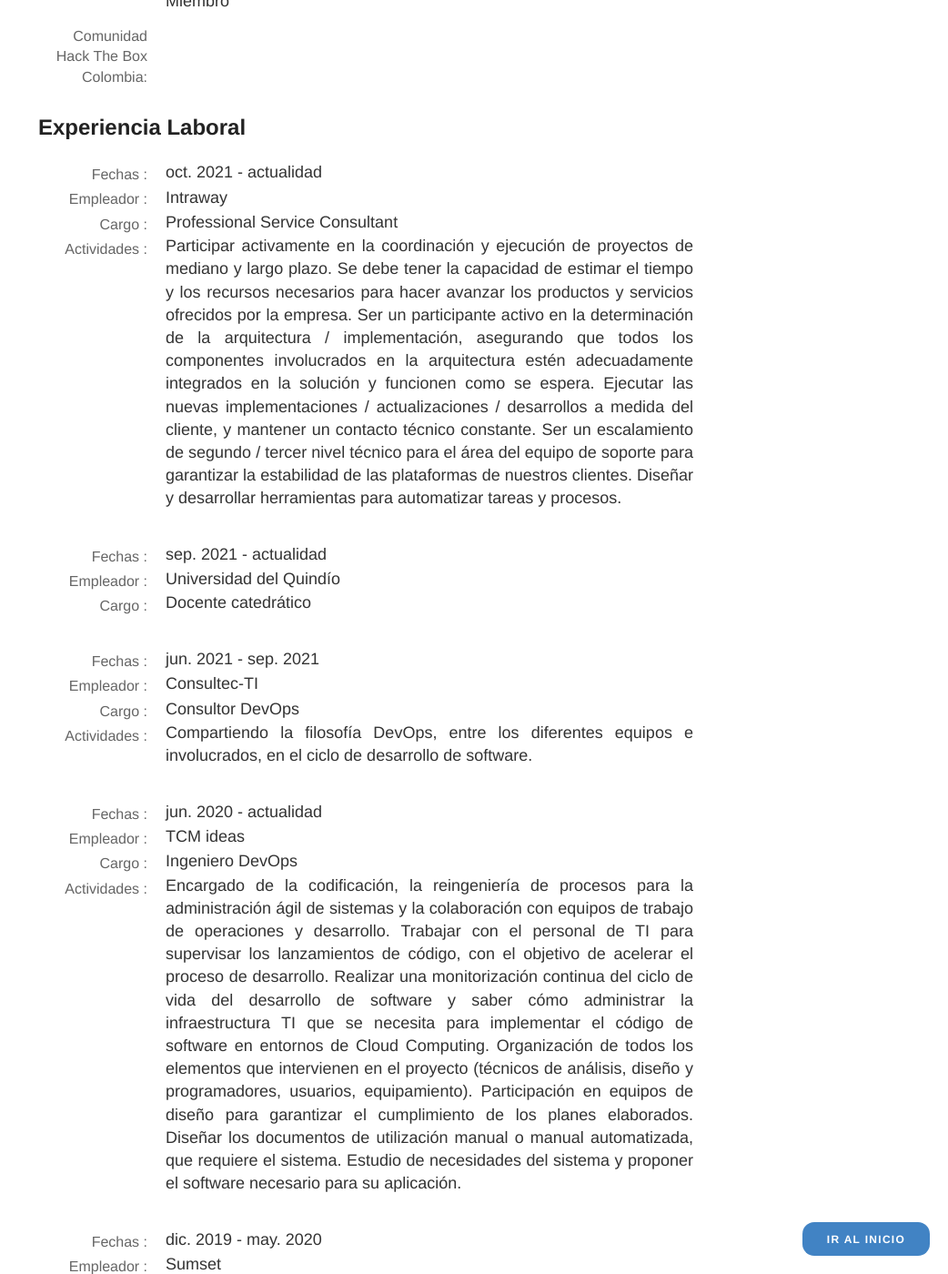
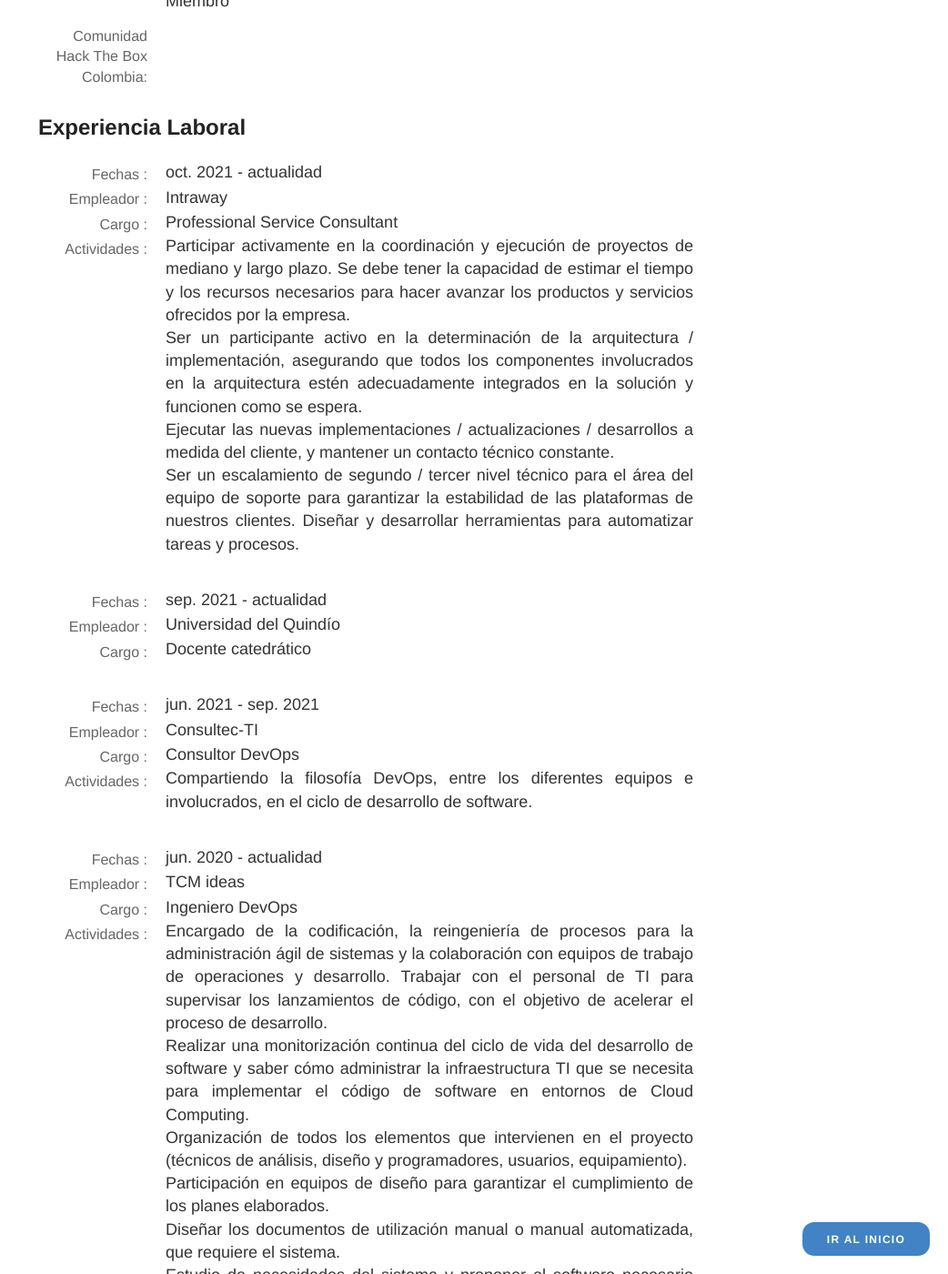
Before and after one commit to jsgiraldoh/jsgiraldoh.github.io, a Jekyll site: the page built from perfil.md, in a window 1280 px wide and 1400 px high, scrolled down 1031 px. Shown: the whole window at 91% size, without its empty margins (238-1280 px from the left). Built offline with Jekyll 4.4.1, drawn with Linux system fonts in a browser that asks for light colours; nearby versions of some CDN libraries; a script that is not in the unit is left out; some of the changed text lies outside the part shown.

Commit message:
perfil+++

```diff
--- a/perfil.md
+++ b/perfil.md
@@ -109,9 +109,9 @@
 		</tr>
 			<td class="profile-table-header">Actividades :</td>
 			<td class="profile-table-info">
-				Participar activamente en la coordinación y ejecución de proyectos de mediano y largo plazo. Se debe tener la capacidad de estimar el tiempo y los recursos necesarios para hacer avanzar los productos y servicios ofrecidos por la empresa.
-				Ser un participante activo en la determinación de la arquitectura / implementación, asegurando que todos los componentes involucrados en la arquitectura estén adecuadamente integrados en la solución y funcionen como se espera.
-				Ejecutar las nuevas implementaciones / actualizaciones / desarrollos a medida del cliente, y mantener un contacto técnico constante.
+				Participar activamente en la coordinación y ejecución de proyectos de mediano y largo plazo. Se debe tener la capacidad de estimar el tiempo y los recursos necesarios para hacer avanzar los productos y servicios ofrecidos por la empresa.<br>
+				Ser un participante activo en la determinación de la arquitectura / implementación, asegurando que todos los componentes involucrados en la arquitectura estén adecuadamente integrados en la solución y funcionen como se espera.<br>
+				Ejecutar las nuevas implementaciones / actualizaciones / desarrollos a medida del cliente, y mantener un contacto técnico constante.<br>
 				Ser un escalamiento de segundo / tercer nivel técnico para el área del equipo de soporte para garantizar la estabilidad de las plataformas de nuestros clientes.
 				Diseñar y desarrollar herramientas para automatizar tareas y procesos.<br><br>
 			</td>
@@ -177,11 +177,11 @@
 			<td class="profile-table-header">Actividades :</td>
 			<td class="profile-table-info">
 				Encargado de la codificación, la reingeniería de procesos para la administración ágil de sistemas y la colaboración con equipos de trabajo de operaciones y desarrollo.
-				Trabajar con el personal de TI para supervisar los lanzamientos de código, con el objetivo de acelerar el proceso de desarrollo.
-				Realizar una monitorización continua del ciclo de vida del desarrollo de software y saber cómo administrar la infraestructura TI que se necesita para implementar el código de software en entornos de Cloud Computing.
-				Organización de todos los elementos que intervienen en el proyecto (técnicos de análisis, diseño y programadores, usuarios, equipamiento).
-				Participación en equipos de diseño para garantizar el cumplimiento de los planes elaborados.
-				Diseñar los documentos de utilización manual o manual automatizada, que requiere el sistema.
+				Trabajar con el personal de TI para supervisar los lanzamientos de código, con el objetivo de acelerar el proceso de desarrollo.<br>
+				Realizar una monitorización continua del ciclo de vida del desarrollo de software y saber cómo administrar la infraestructura TI que se necesita para implementar el código de software en entornos de Cloud Computing.<br>
+				Organización de todos los elementos que intervienen en el proyecto (técnicos de análisis, diseño y programadores, usuarios, equipamiento).<br>
+				Participación en equipos de diseño para garantizar el cumplimiento de los planes elaborados.<br>
+				Diseñar los documentos de utilización manual o manual automatizada, que requiere el sistema.<br>
 				Estudio de necesidades del sistema y proponer el software necesario para su aplicación.<br><br>
 			</td>
 		</tr>
```
